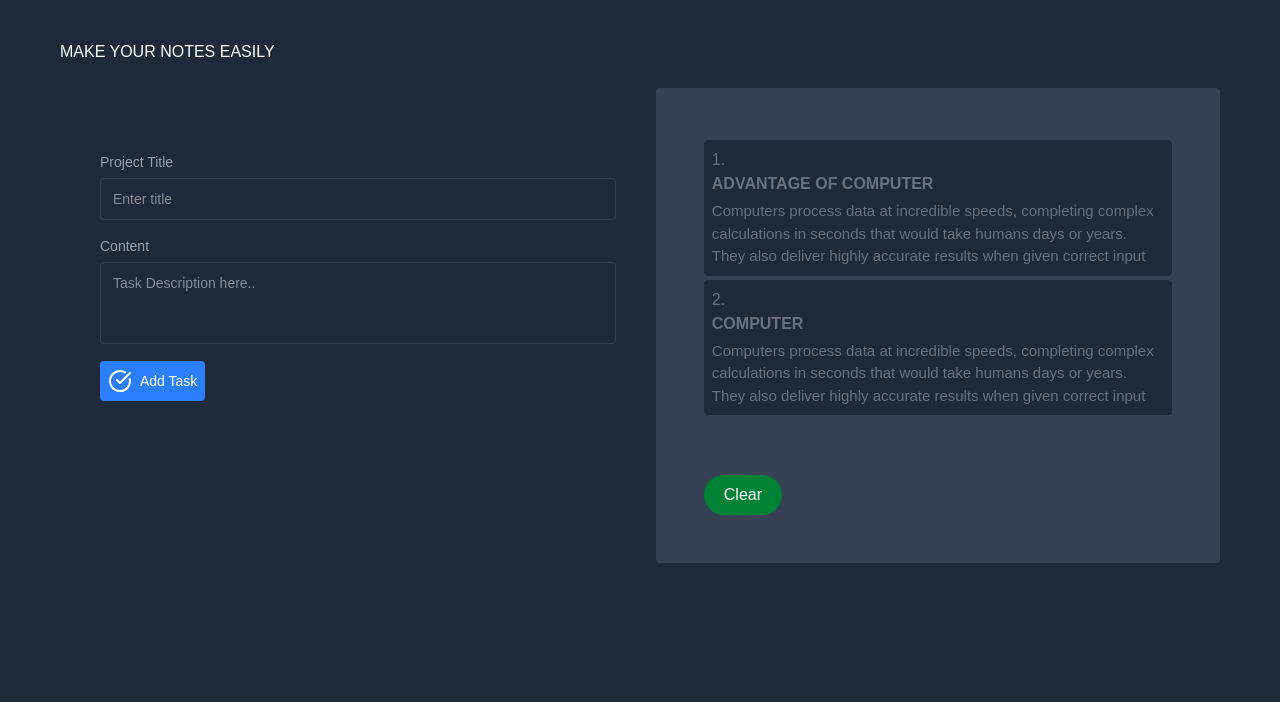
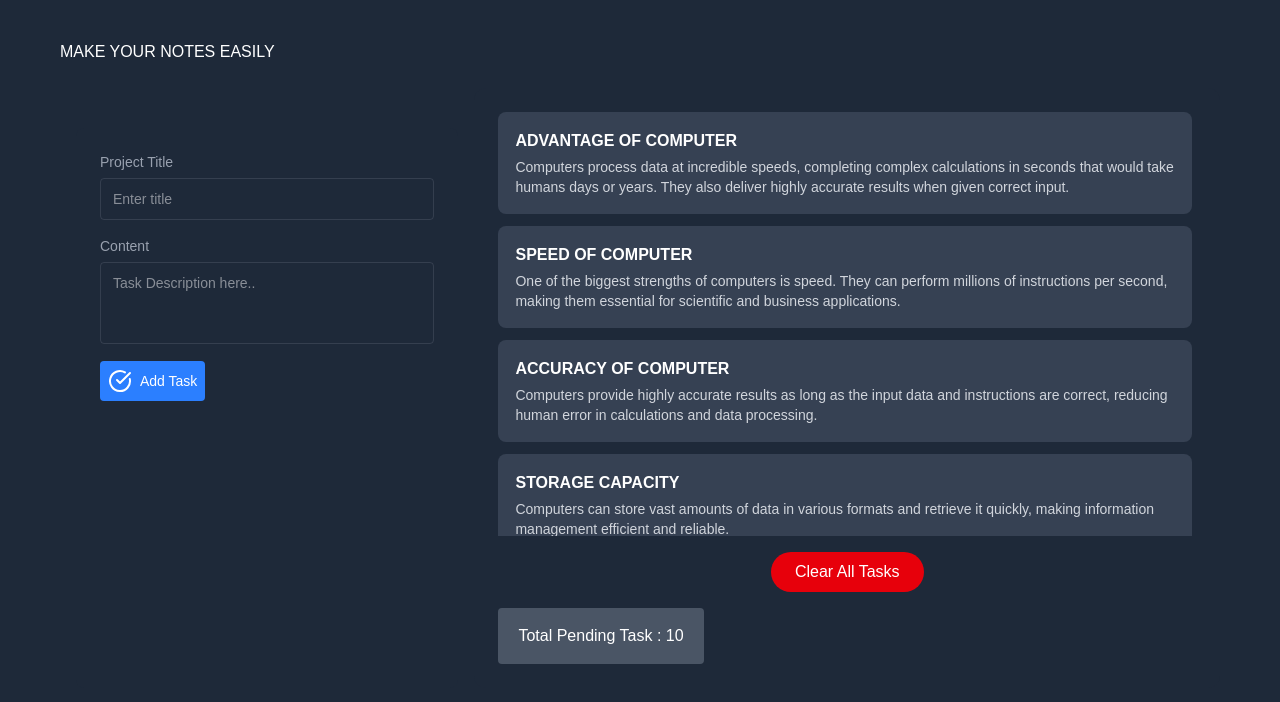
Before and after one commit to strictlyManish/Redux, a React (Vite) app: page / in a window 1280 px wide. Shown: the top 702 px of the page. Built offline with nearby package versions, Linux system fonts and the light colour scheme.

Commit message:
Refactor UI components and enhance task management features

```diff
--- a/src/App.jsx
+++ b/src/App.jsx
@@ -5,7 +5,7 @@ import Edit from "./components/Edit"
 
 function App() {
   return (
-    <div className="min-h-screen w-screen text-white bg-gray-800 px-15 py-10">
+    <div className="h-screen w-screen text-white bg-gray-800 px-15 py-10 overflow-hidden">
       <h1 className="font-extralight uppercase mb-6">Make Your Notes Easily</h1>
 
       <Routes>
--- a/src/app/Features/taskSlice.js
+++ b/src/app/Features/taskSlice.js
@@ -7,15 +7,63 @@ const TaskReducres = createSlice({
     tasks: [
       {
         id: "x50f",
-        title: "Advantage of computer",
+        title: "Advantage of Computer",
         content:
-          "Computers process data at incredible speeds, completing complex calculations in seconds that would take humans days or years. They also deliver highly accurate results when given correct input",
+          "Computers process data at incredible speeds, completing complex calculations in seconds that would take humans days or years. They also deliver highly accurate results when given correct input.",
       },
       {
-        id: "x5f",
-        title: "computer",
+        id: "x51f",
+        title: "Speed of Computer",
         content:
-          "Computers process data at incredible speeds, completing complex calculations in seconds that would take humans days or years. They also deliver highly accurate results when given correct input",
+          "One of the biggest strengths of computers is speed. They can perform millions of instructions per second, making them essential for scientific and business applications.",
+      },
+      {
+        id: "x52f",
+        title: "Accuracy of Computer",
+        content:
+          "Computers provide highly accurate results as long as the input data and instructions are correct, reducing human error in calculations and data processing.",
+      },
+      {
+        id: "x53f",
+        title: "Storage Capacity",
+        content:
+          "Computers can store vast amounts of data in various formats and retrieve it quickly, making information management efficient and reliable.",
+      },
+      {
+        id: "x54f",
+        title: "Automation",
+        content:
+          "Computers can automate repetitive tasks, saving time and increasing productivity in industries, offices, and daily life.",
+      },
+      {
+        id: "x55f",
+        title: "Multitasking",
+        content:
+          "Computers can perform multiple tasks simultaneously, such as running applications, processing data, and managing networks efficiently.",
+      },
+      {
+        id: "x56f",
+        title: "Disadvantage of Computer",
+        content:
+          "Computers depend on electricity and proper maintenance, and excessive use can lead to health issues like eye strain and poor posture.",
+      },
+      {
+        id: "x57f",
+        title: "Role in Education",
+        content:
+          "Computers play a vital role in education by enabling online learning, research, digital libraries, and interactive teaching methods.",
+      },
+      {
+        id: "x58f",
+        title: "Role in Business",
+        content:
+          "In business, computers help with accounting, communication, data analysis, and decision-making, improving efficiency and accuracy.",
+      },
+      {
+        id: "x59f",
+        title: "Future of Computers",
+        content:
+          "The future of computers includes advancements in artificial intelligence, quantum computing, and smarter automation systems.",
       },
     ],
   },
--- a/src/components/Edit.jsx
+++ b/src/components/Edit.jsx
@@ -40,7 +40,7 @@ function Edit() {
         onClick={() => navigate("/")}
         className="cursor-pointer active:scale-95  px-2 py-2 flex gap-2 rounded-4xl"
       >
-        <CircleArrowLeft /> <p>back</p>
+        <CircleArrowLeft /> <p>Back</p>
       </button>
 
       <form
--- a/src/components/Read.jsx
+++ b/src/components/Read.jsx
@@ -1,30 +1,50 @@
-import { useDispatch, useSelector } from "react-redux"
-import { clearTask, removeTask } from "../app/Features/taskSlice";
-import { Outlet, useNavigate } from "react-router-dom";
-import { CircleX } from "lucide-react";
+import { useDispatch, useSelector } from "react-redux";
+import { clearTask } from "../app/Features/taskSlice";
+import { useNavigate } from "react-router-dom";
 
 function Read() {
-
-  const {tasks} = useSelector(state=>state.task);
+  const { tasks } = useSelector((state) => state.task);
   const dispatch = useDispatch();
   const navigate = useNavigate();
 
   return (
-    <div className="bg-gray-700 px-12 py-12 w-2/4 rounded">
-      {tasks.length > 0 ? tasks.map((obj)=>{
-        return(
-          <li onClick={()=>navigate(`/edit/${obj.id}`)} key={obj.id}
-            className="bg-gray-800 px-2 py-2 text-gray-500 list-decimal rounded mt-1 hover:border"
-          >
-            <p className="uppercase font-bold">{obj.title}</p>
-            <p className="mt-1 text-[15px] font-thin">{obj.content}</p>
-          </li>
+    <section className="w-full max-w-3xl mx-auto bg-gray-800 rounded-xl p-4 sm:p-6 flex flex-col gap-4 h-[75vh]">
+      {/* Task List */}
+      <div className="flex-1 overflow-y-auto space-y-3 pr-1">
+        {tasks.length > 0 ? (
+          tasks.map((obj) => (
+            <div
+              key={obj.id}
+              onClick={() => navigate(`/edit/${obj.id}`)}
+              className="bg-gray-700 cursor-pointer rounded-lg p-4 hover:bg-gray-600 transition border border-transparent hover:border-gray-500"
+            >
+              <h3 className="text-white font-semibold uppercase text-sm sm:text-base">
+                {obj.title}
+              </h3>
+              <p className="text-gray-300 text-sm mt-1 line-clamp-2">
+                {obj.content}
+              </p>
+            </div>
+          ))
+        ) : (
+          <div className="flex items-center justify-center h-full text-gray-400">
+            There are no tasks yet.
+          </div>
+        )}
+      </div>
 
-        )
-      }) : <span className="text-center">There is no Task..</span>}
-      {tasks.length >0 ? <button onClick={()=>dispatch(clearTask())} className="px-5 cursor-pointer bg-green-700 py-2 mt-15 rounded-full">Clear</button> :'' }
-    </div>
-  )
+      {/* Clear Button */}
+      {tasks.length > 0 && (
+        <button
+          onClick={() => dispatch(clearTask())}
+          className="self-center bg-red-600 hover:bg-red-700 text-white px-6 py-2 rounded-full transition"
+        >
+          Clear All Tasks
+        </button>
+      )}
+      {<p className="bg-gray-600 w-fit px-5 py-4 rounded">Total Pending Task : {tasks.length}</p>}
+    </section>
+  );
 }
 
-export default Read
+export default Read;
--- a/src/index.css
+++ b/src/index.css
@@ -4,3 +4,9 @@
 *{
      font-family: "Quicksand", sans-serif;
 }
+
+html,body{
+     ::-webkit-scrollbar {
+           width: 10px;
+     }
+}
```
